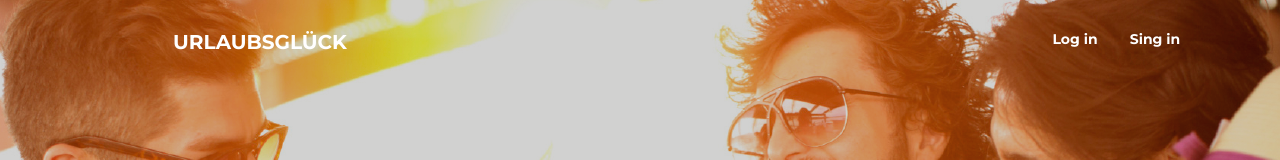
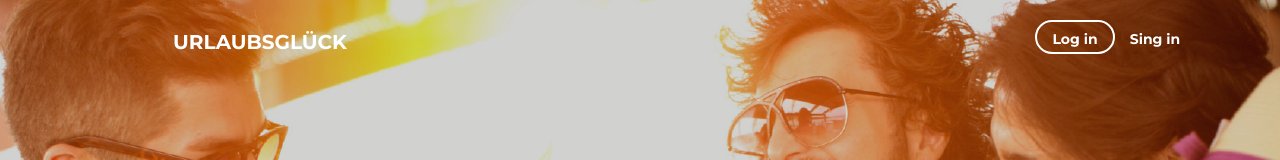
Before and after one commit to MakotoTeach/goit-fe-course, a plain HTML site: page module-09/index.html in a window 1280 px wide. In both pictures the pointer is over the link "Log in". Shown: the top 160 px of the page. Drawn offline with Linux system fonts and the light colour scheme.

Commit message:
Module-9

```diff
--- a/module-09/css/styles.css
+++ b/module-09/css/styles.css
@@ -127,7 +127,7 @@ img {
   cursor: pointer;
   border: 2px solid transparent;
 }
-.nav-link:focus{
+.nav-link:hover{
   border: 2px solid white;
   border-radius: 50px;
 }
```
